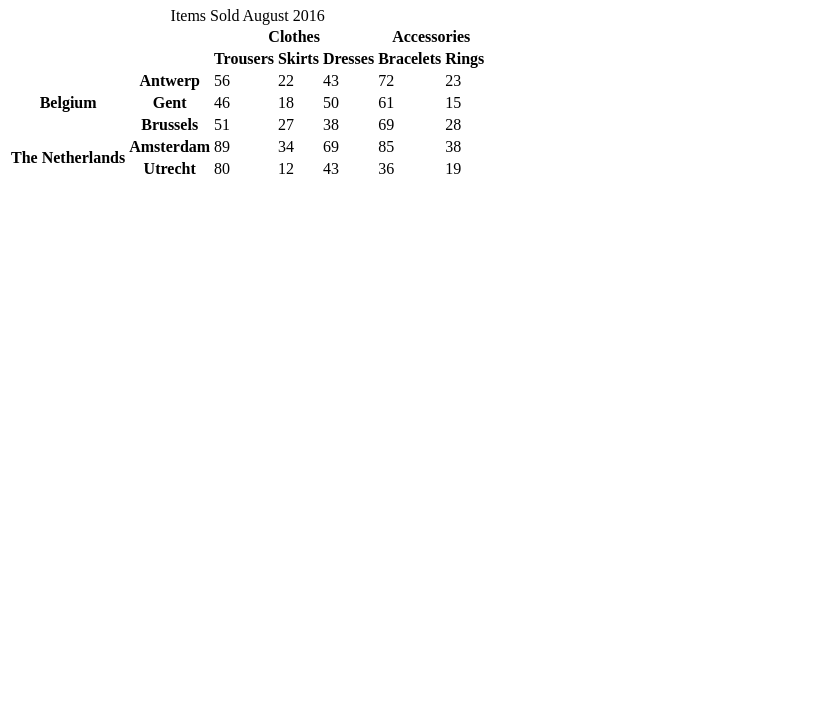
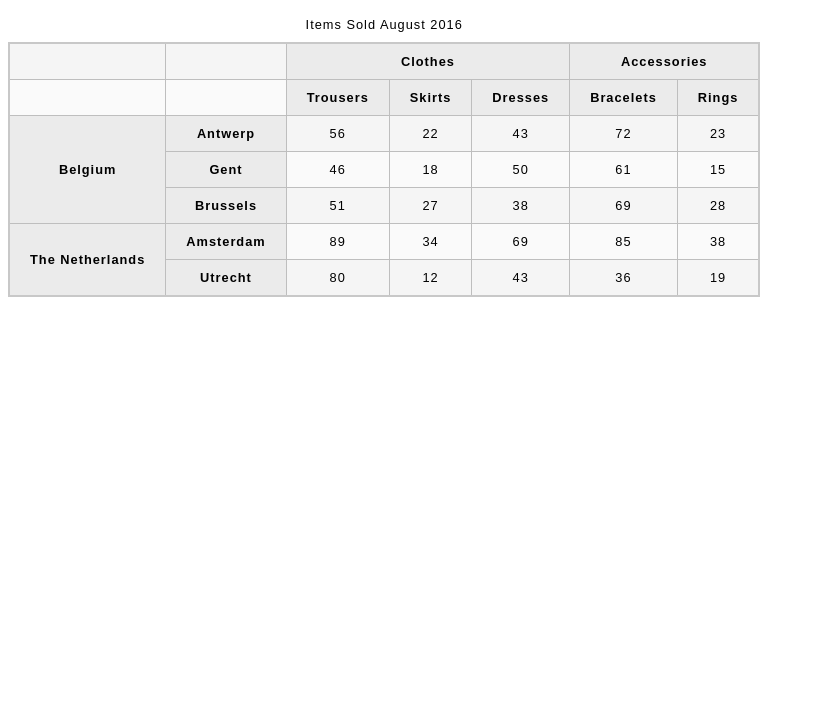
Before and after one commit to raphmercado/mdn-items-sold, a plain HTML site: page index.html in a window 1280 px wide. Shown: the part 73-800 px from the top of the page, without its empty margins (0-815 px from the left). Drawn offline with Linux system fonts and the light colour scheme.

Commit message:
Rename href of CSS link

```diff
--- a/index.html
+++ b/index.html
@@ -4,7 +4,7 @@
     <meta charset="utf-8">
     <meta name="viewport" content="width=device-width">
     <title>Items sold summary</title>
-    <link href="minimal-table.css" rel="stylesheet" type="text/css">
+    <link href="style.css" rel="stylesheet" type="text/css">
   </head>
 
 <body>
```
